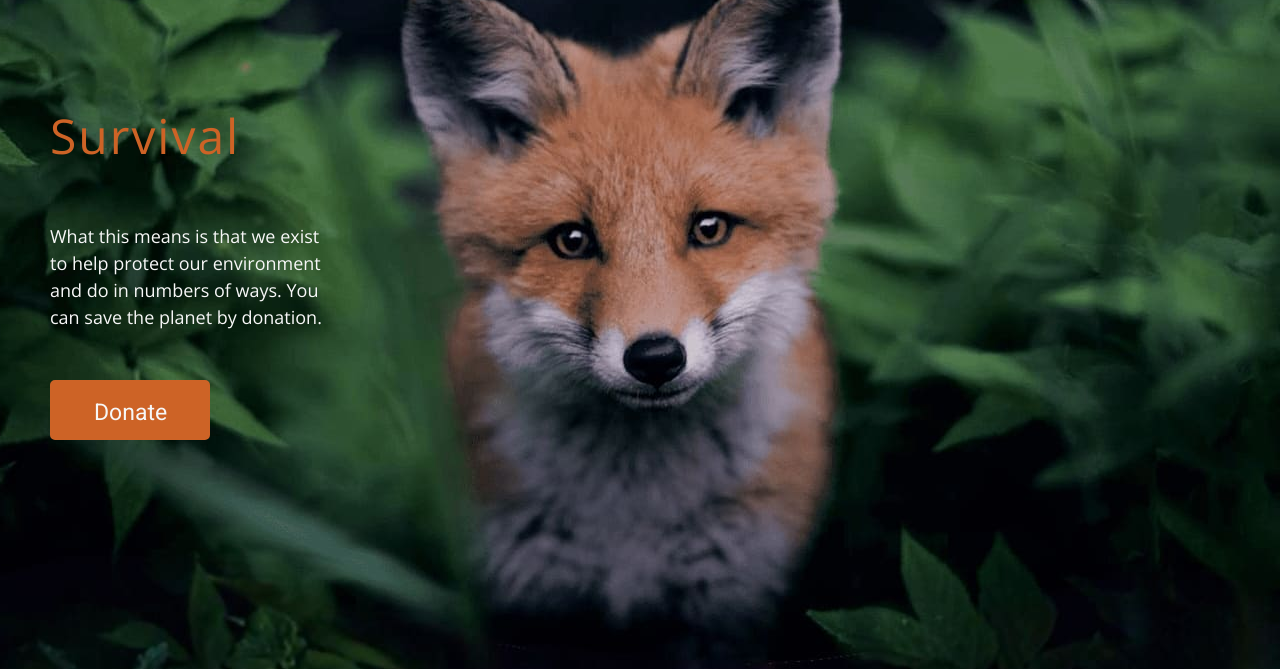
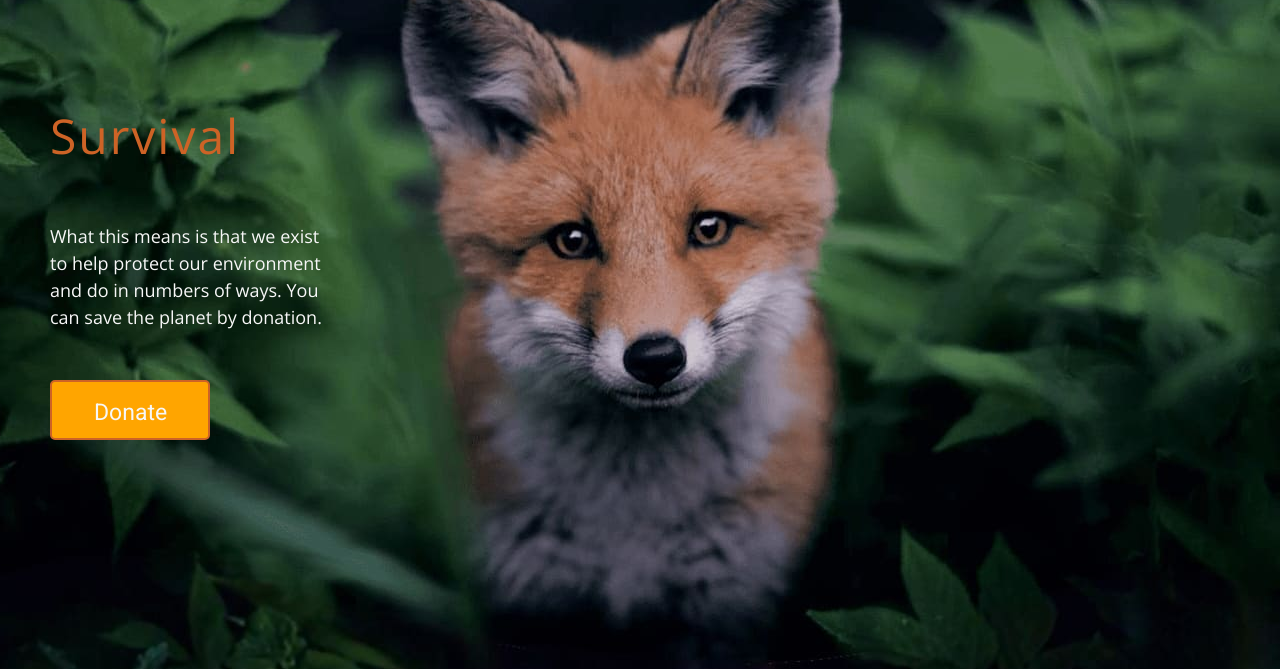
Before and after one commit to bANSHEE-dev/wild, a plain HTML site: page index.html in a window 1280 px wide. In both pictures the pointer is over the element "Donate". Shown: the part 108-777 px from the top of the page. Drawn offline with nearby package versions, Linux system fonts and the light colour scheme.

Commit message:
Add files via upload

```diff
--- a/css/style.css
+++ b/css/style.css
@@ -132,6 +132,14 @@ header {
   display: block;
   text-decoration: none;
 }
+
+.top__title-btn:hover {
+  transition: 1s ease-in-out;
+  background: orange;
+}
+/* .top-btn:hover {
+  color: #cd6326;
+} */
 
 .top-btn {
   color: #f7f7f7;
```
